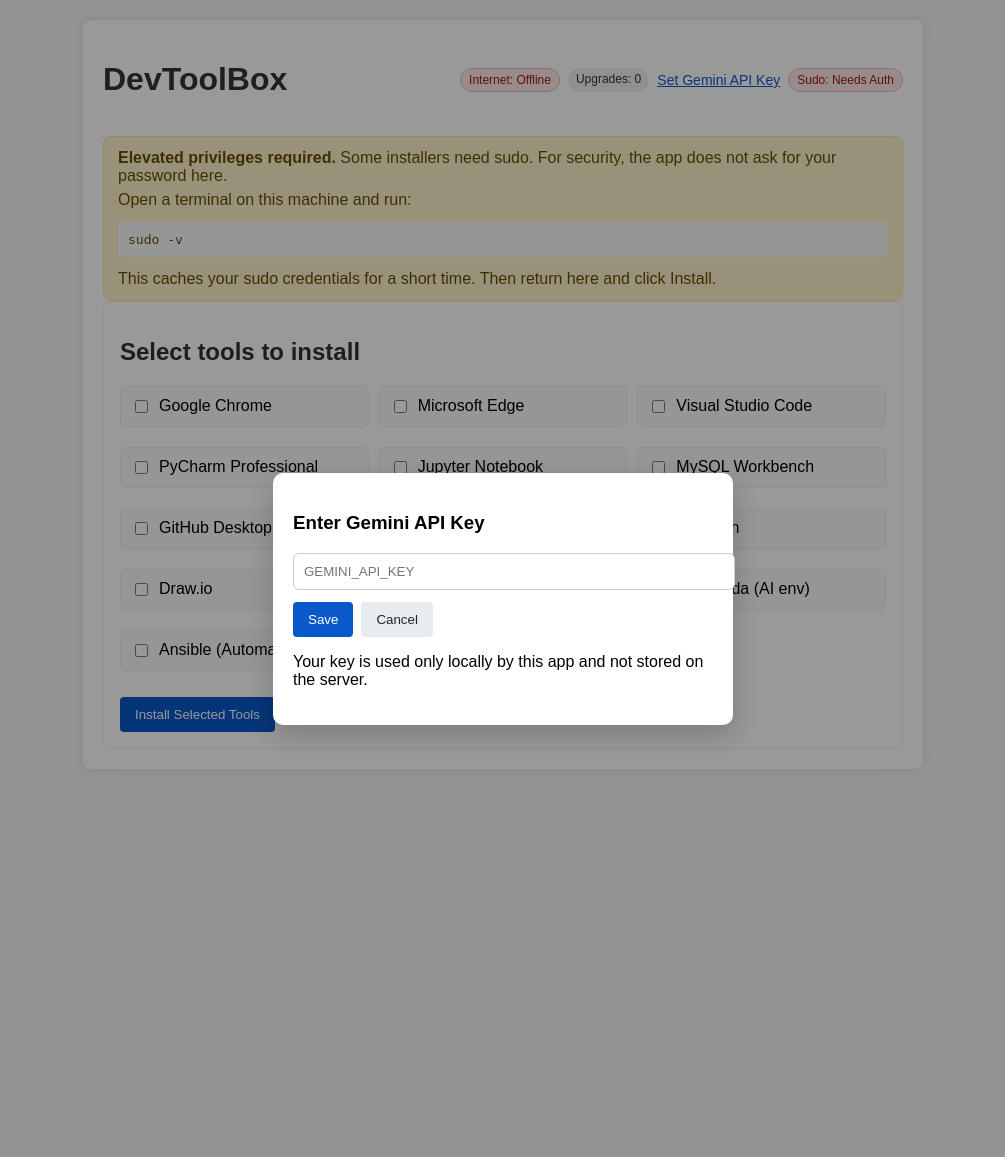
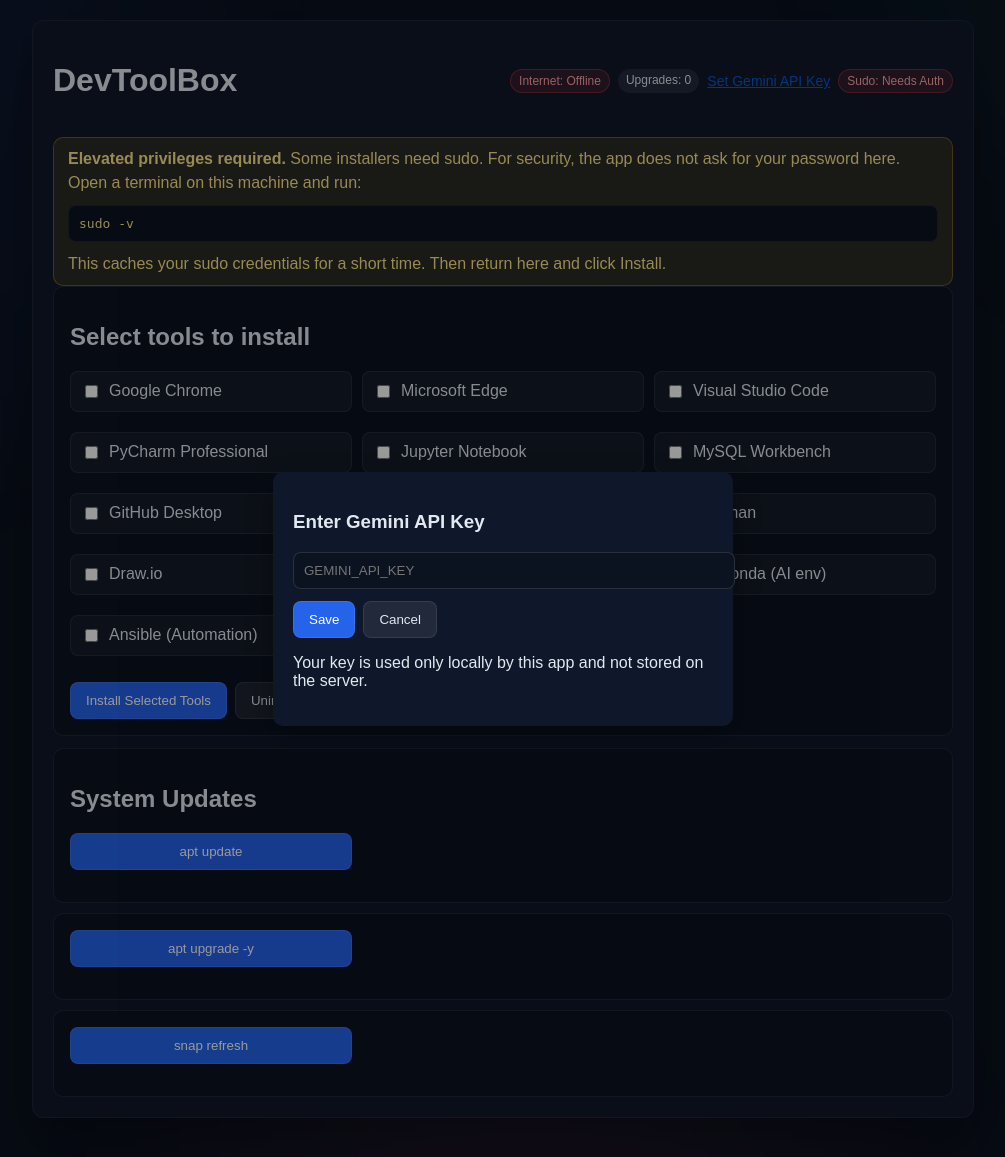
Before and after one commit to AbdullahSaif-code/dev_toolbox, a Flask app: page / in a window 1280 px wide. Shown: the top 1157 px of the page, without its empty margins (137-1142 px from the left). Run offline with Flask 3, Linux system fonts and the light colour scheme; data that the repository does not hold is empty.

Commit message:
Uninstall for all available tools added.
Uninstall for all available tools added.
Update buttons wired and functional.
Dark theme and animated background applied.

```diff
--- a/app/routes.py
+++ b/app/routes.py
@@ -1,5 +1,5 @@
 from flask import Blueprint, render_template, request, redirect, url_for
-from .utils.installer import install_tools
+from .utils.installer import install_tools, uninstall_tools
 from .utils.logging import get_logger
 from .utils import system_checks
 from .utils.gemini_helper import (
@@ -53,6 +53,16 @@ def install():
     gemini_analysis = analyze_logs(model, logs_str) if model else "Gemini analysis not available."
     return render_template('status.html', results=results, logs=logs, gemini_analysis=gemini_analysis)
 
+@main.route('/uninstall', methods=['POST'])
+def uninstall():
+    selected_tools = request.form.getlist('tools')
+    if not selected_tools:
+        return redirect(url_for('main.index'))
+
+    results, logs = uninstall_tools(selected_tools)
+    # We now hide Gemini output per requirements
+    return render_template('status.html', results=results, logs=logs, gemini_analysis="")
+
 @main.route('/api/set-gemini-key', methods=['POST'])
 def set_gemini_key():
     api_key = (request.form.get('api_key') or '').strip()
--- a/static/app.js
+++ b/static/app.js
@@ -18,13 +18,14 @@
   }
   document.addEventListener('keydown', (e)=>{ if(e.key==='Escape') close(); });
 
-  // Loading overlay on install submit
-  const form = document.getElementById('installForm');
+  // Loading overlay on any form submit
   const overlay = document.getElementById('loadingOverlay');
-  if (form && overlay) {
-    form.addEventListener('submit', function(){
+  const attach = (f)=>{
+    if (!f || !overlay) return;
+    f.addEventListener('submit', function(){
       overlay.classList.remove('hidden');
       overlay.setAttribute('aria-hidden','false');
     });
-  }
+  };
+  Array.from(document.querySelectorAll('form')).forEach(attach);
 })();
--- a/static/style.css
+++ b/static/style.css
@@ -1,25 +1,29 @@
 body {
     font-family: Arial, sans-serif;
-    background-color: #f4f4f4;
+    background-color: #0b1220;
+    color: #e2e8f0;
     margin: 0;
     padding: 20px;
+    position: relative;
+    overflow-x: hidden;
 }
 
 .container {
-    max-width: 800px;
+    max-width: 900px;
     margin: 0 auto;
-    background: white;
+    background: #0f172a;
     padding: 20px;
-    border-radius: 8px;
-    box-shadow: 0 0 10px rgba(0, 0, 0, 0.1);
+    border-radius: 12px;
+    border: 1px solid rgba(255,255,255,0.06);
+    box-shadow: 0 30px 60px rgba(0,0,0,0.35);
 }
 
 h1, h2 {
-    color: #333;
+    color: #e2e8f0;
 }
 
 fieldset {
-    border: 1px solid #ccc;
+    border: 1px solid rgba(255,255,255,0.08);
     padding: 10px;
     margin-bottom: 20px;
 }
@@ -30,16 +34,18 @@ label {
 }
 
 button {
-    background-color: #4CAF50;
-    color: white;
+    background-color: #2563eb;
+    color: #fff;
     padding: 10px 15px;
-    border: none;
-    border-radius: 4px;
+    border: 1px solid rgba(255,255,255,0.09);
+    border-radius: 8px;
     cursor: pointer;
+    transition: transform 120ms ease, background-color 160ms ease;
 }
 
 button:hover {
-    background-color: #45a049;
+    background-color: #1e40af;
+    transform: translateY(-1px);
 }
 
 ul {
@@ -50,22 +56,23 @@ ul {
 li {
     padding: 10px;
     margin-bottom: 5px;
-    background-color: #f9f9f9;
-    border-left: 5px solid #4CAF50;
+    background-color: rgba(255,255,255,0.04);
+    border-left: 5px solid #2563eb;
 }
 
 pre {
-    background-color: #f9f9f9;
+    background-color: #0b1220;
     padding: 10px;
-    border-radius: 4px;
+    border-radius: 8px;
+    border: 1px solid rgba(255,255,255,0.08);
     overflow-x: auto;
 }
 
 .gemini-response {
-    background-color: #e8f4fd;
+    background-color: #0b1220;
     padding: 15px;
     border-radius: 8px;
-    border-left: 5px solid #007bff;
+    border-left: 5px solid #2563eb;
     margin-top: 20px;
 }
 
@@ -82,14 +89,14 @@ pre {
   display: inline-block;
   padding: 4px 8px;
   border-radius: 9999px;
-  background: #efefef;
-  color: #333;
+  background: rgba(255,255,255,0.08);
+  color: #e2e8f0;
   font-size: 12px;
 }
-.badge-success { background: #e7f7ed; color: #1b7a3e; border: 1px solid #b8ebcb; }
-.badge-danger { background: #fde7e7; color: #a11616; border: 1px solid #f5b5b5; }
-.badge-warning { background: #fff7e6; color: #915b00; border: 1px solid #ffd27a; }
-.badge-info { background: #e6f1ff; color: #0a58ca; border: 1px solid #9ec5fe; }
+.badge-success { background: rgba(16,185,129,0.15); color: #34d399; border: 1px solid rgba(16,185,129,0.35); }
+.badge-danger { background: rgba(239,68,68,0.15); color: #fca5a5; border: 1px solid rgba(239,68,68,0.35); }
+.badge-warning { background: rgba(234,179,8,0.15); color: #facc15; border: 1px solid rgba(234,179,8,0.35); }
+.badge-info { background: rgba(59,130,246,0.15); color: #93c5fd; border: 1px solid rgba(59,130,246,0.35); }
 
 .btn-link {
   background: none;
@@ -102,9 +109,9 @@ pre {
 }
 
 .card {
-  background: #fff;
-  border: 1px solid #eee;
-  border-radius: 8px;
+  background: #0b1220;
+  border: 1px solid rgba(255,255,255,0.08);
+  border-radius: 10px;
   padding: 16px;
 }
 
@@ -119,23 +126,23 @@ pre {
   display: flex;
   align-items: center;
   gap: 8px;
-  background: #fafafa;
-  border: 1px solid #eee;
-  border-radius: 6px;
+  background: rgba(255,255,255,0.04);
+  border: 1px solid rgba(255,255,255,0.08);
+  border-radius: 8px;
   padding: 10px;
 }
 
 .primary {
-  background: #0a58ca;
+  background: #2563eb;
   color: #fff;
 }
-.primary:hover { background: #0848a6; }
+.primary:hover { background: #1e40af; }
 
 .secondary {
-  background: #e9ecef;
-  color: #212529;
+  background: rgba(255,255,255,0.08);
+  color: #e2e8f0;
 }
-.secondary:hover { background: #dde2e6; }
+.secondary:hover { background: rgba(255,255,255,0.12); }
 
 .modal {
   position: fixed;
@@ -150,32 +157,34 @@ pre {
 .hidden { display: none; }
 
 .modal-content {
-  background: #fff;
+  background: #0f172a;
   width: 100%;
   max-width: 420px;
   border-radius: 10px;
   padding: 20px;
-  box-shadow: 0 10px 30px rgba(0,0,0,0.2);
+  box-shadow: 0 10px 30px rgba(0,0,0,0.35);
 }
 .modal-actions { display: flex; gap: 8px; margin-top: 12px; }
 .input {
   width: 100%;
   padding: 10px;
-  border: 1px solid #ccc;
-  border-radius: 6px;
+  border: 1px solid rgba(255,255,255,0.12);
+  border-radius: 8px;
+  background: #0b1220;
+  color: #e2e8f0;
 }
 
 .upgrade-details { margin: 10px 0 16px; }
 
 /* Alerts */
 .alert {
-  border-radius: 8px;
+  border-radius: 10px;
   padding: 12px 14px;
-  border: 1px solid #ffe69c;
-  background: #fff3cd;
-  color: #664d03;
+  border: 1px solid rgba(234,179,8,0.35);
+  background: rgba(234,179,8,0.12);
+  color: #fde68a;
 }
-.alert-warning { border-color: #ffe69c; background: #fff3cd; color: #664d03; }
+.alert-warning { border-color: rgba(234,179,8,0.35); background: rgba(234,179,8,0.12); color: #fde68a; }
 .mt-6 { margin-top: 6px; }
 
 /* Loading overlay */
@@ -222,15 +231,101 @@ pre {
   font-family: ui-monospace, SFMono-Regular, Menlo, Monaco, Consolas, "Liberation Mono", "Courier New", monospace;
   font-size: 13px;
 }
-.code-loader pre { margin: 0; color: #cbd5e1; }
-.code-loader .dim { color: #64748b; }
-.code-loader .pulse { color: #34d399; animation: pulse 1.4s ease-in-out infinite; }
-.code-loader .dots:after { content: '...'; animation: dots 1.6s steps(4, end) infinite; }
-.code-loader .typing { display: inline-block; overflow: hidden; white-space: nowrap; border-right: 2px solid #60a5fa; animation: typing 3s steps(12, end) infinite alternate, caret 700ms steps(1) infinite; }
+.code-loader pre {
+  margin: 0;
+  color: #cbd5e1;
+}
+.code-loader .dim {
+  color: #64748b;
+}
+.code-loader .pulse {
+  color: #34d399;
+  animation: pulse 1.4s ease-in-out infinite;
+}
+.code-loader .dots:after {
+  content: '...';
+  animation: dots 1.6s steps(4, end) infinite;
+}
+.code-loader .typing {
+  display: inline-block;
+  overflow: hidden;
+  white-space: nowrap;
+  border-right: 2px solid #60a5fa;
+  animation: typing 3s steps(12, end) infinite alternate, caret 700ms steps(1) infinite;
+}
 
-@keyframes spin { to { transform: rotate(360deg); } }
-@keyframes pop { from { transform: translateY(6px) scale(0.98); opacity: 0 } to { transform: translateY(0) scale(1); opacity: 1 } }
-@keyframes caret { 50% { border-right-color: transparent; } }
-@keyframes pulse { 0%, 100% { opacity: 0.4 } 50% { opacity: 1 } }
-@keyframes dots { 0% { content: '' } 33% { content: '.' } 66% { content: '..' } 100% { content: '...' } }
-@keyframes typing { from { width: 8ch } to { width: 14ch } }
+@keyframes spin {
+  to {
+    transform: rotate(360deg);
+  }
+}
+@keyframes pop {
+  from {
+    transform: translateY(6px) scale(0.98);
+    opacity: 0
+  }
+  to {
+    transform: translateY(0) scale(1);
+    opacity: 1
+  }
+}
+@keyframes caret {
+  50% {
+    border-right-color: transparent;
+  }
+}
+@keyframes pulse {
+  0%, 100% {
+    opacity: 0.4
+  }
+  50% {
+    opacity: 1
+  }
+}
+@keyframes dots {
+  0% {
+    content: ''
+  }
+  33% {
+    content: '.'
+  }
+  66% {
+    content: '..'
+  }
+  100% {
+    content: '...'
+  }
+}
+@keyframes typing {
+  from {
+    width: 8ch
+  }
+  to {
+    width: 14ch
+  }
+}
+
+/* Animated gradient background */
+body::before {
+  content: "";
+  position: fixed;
+  inset: -20% -20% -20% -20%;
+  background: radial-gradient(800px 800px at 10% 20%, rgba(37,99,235,0.12), transparent 60%),
+              radial-gradient(800px 800px at 90% 10%, rgba(16,185,129,0.10), transparent 60%),
+              radial-gradient(800px 800px at 50% 90%, rgba(236,72,153,0.10), transparent 60%);
+  filter: blur(40px);
+  z-index: -1;
+  animation: float 18s ease-in-out infinite alternate;
+}
+
+@keyframes float {
+  0% {
+    transform: translate3d(0,0,0) scale(1);
+  }
+  50% {
+    transform: translate3d(2%, -1%, 0) scale(1.03);
+  }
+  100% {
+    transform: translate3d(-1%, 1%, 0) scale(1);
+  }
+}
--- a/templates/index.html
+++ b/templates/index.html
@@ -51,7 +51,7 @@
         </details>
         {% endif %}
 
-        <form action="{{ url_for('main.install') }}" method="post" class="card">
+        <form id="installForm" action="{{ url_for('main.install') }}" method="post" class="card">
             <h2>Select tools to install</h2>
             <div class="grid">
                 {% for tool in tools %}
@@ -61,7 +61,27 @@
                 </label>
                 {% endfor %}
             </div>
-            <button type="submit" class="primary">Install Selected Tools</button>
+            <div style="display:flex; gap:8px;">
+                <button type="submit" class="primary">Install Selected Tools</button>
+                <button type="submit" formaction="{{ url_for('main.uninstall') }}" class="secondary">Uninstall Selected Tools</button>
+            </div>
+        </form>
+
+        <form id="aptUpdateForm" action="{{ url_for('main.system_apt_update') }}" method="post" class="card" style="margin-top:12px;">
+            <h2>System Updates</h2>
+            <div class="grid">
+                <button type="submit" class="primary">apt update</button>
+            </div>
+        </form>
+        <form id="aptUpgradeForm" action="{{ url_for('main.system_apt_upgrade') }}" method="post" class="card" style="margin-top:10px;">
+            <div class="grid">
+                <button type="submit" class="primary">apt upgrade -y</button>
+            </div>
+        </form>
+        <form id="snapRefreshForm" action="{{ url_for('main.system_snap_refresh') }}" method="post" class="card" style="margin-top:10px;">
+            <div class="grid">
+                <button type="submit" class="primary">snap refresh</button>
+            </div>
         </form>
     </div>
 
--- a/templates/status.html
+++ b/templates/status.html
@@ -15,10 +15,6 @@
         </ul>
         <h2>Logs</h2>
         <pre>{{ logs|join('\n') }}</pre>
-        {% if gemini_analysis %}
-        <h2>AI Analysis and Fixes</h2>
-        <div class="gemini-response">{{ gemini_analysis }}</div>
-        {% endif %}
         <a href="{{ url_for('main.index') }}">Back to Tools</a>
     </div>
 </body>
```
Also changed, not shown: app/installers/ansible.py (+14 -0 lines), app/installers/chrome.py (+19 -0 lines), app/installers/docker.py (+12 -0 lines), app/installers/dockerdesktop.py (+19 -0 lines), app/installers/drawio.py (+10 -0 lines), app/installers/edge.py (+20 -0 lines), app/installers/jupyter.py (+10 -0 lines), app/installers/miniconda.py (+25 -0 lines), app/installers/mysqlworkbench.py (+10 -0 lines), app/installers/postman.py (+15 -0 lines), app/installers/pycharm.py (+12 -0 lines), app/installers/slack.py (+10 -0 lines), app/installers/vscode.py (+10 -0 lines), app/utils/installer.py (+20 -0 lines), 1 more files.
